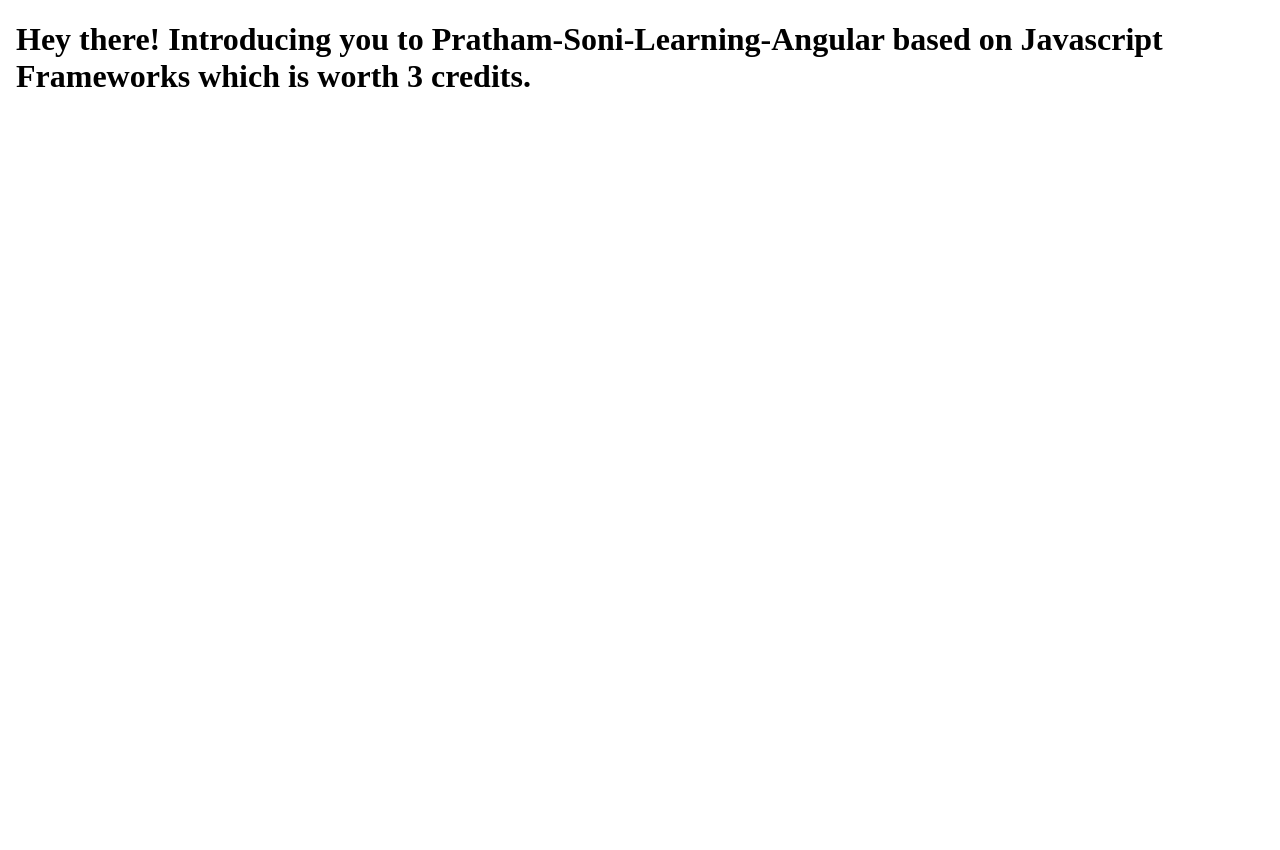
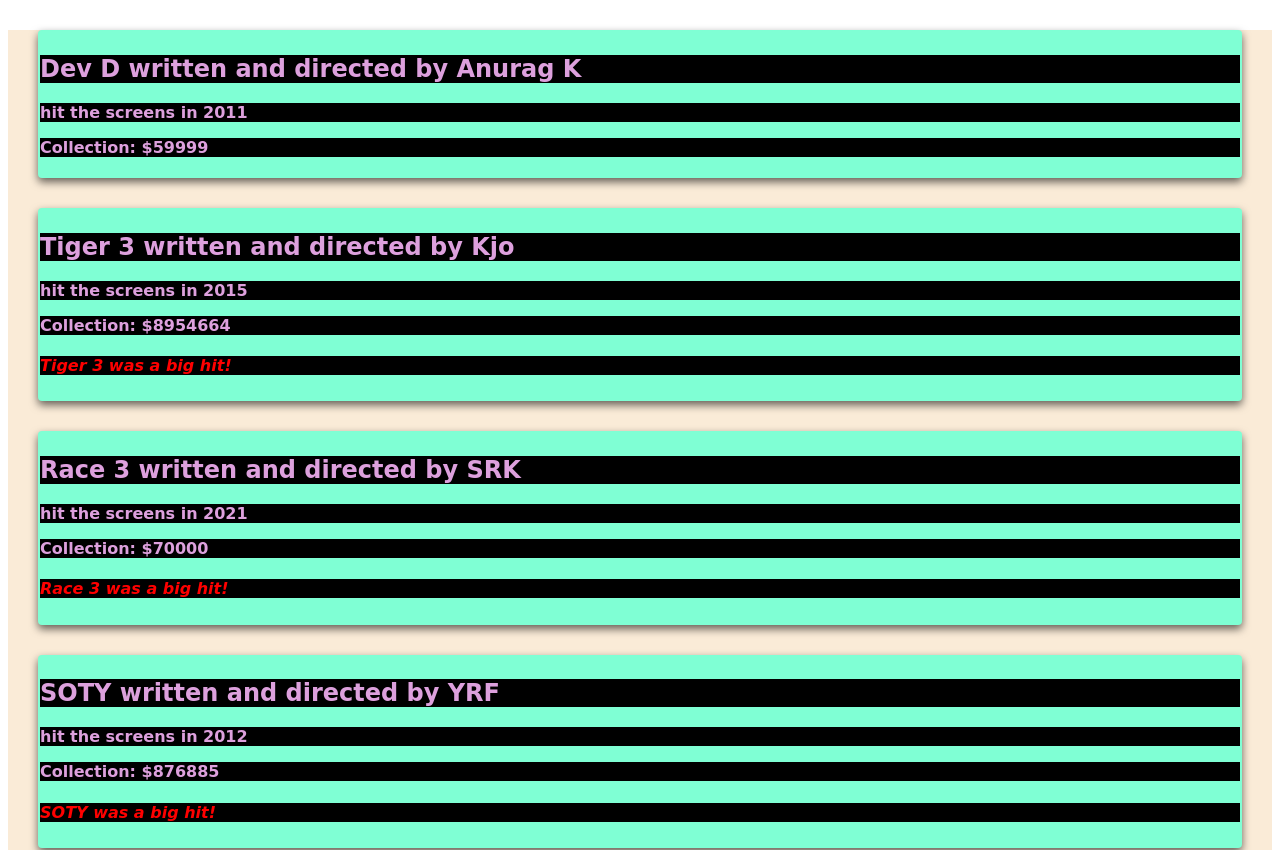
Before and after one commit to PrathamSoni23/Pratham_Soni_Learning_Angular, an Angular app: page / in a window 1280 px wide. Shown: the top 850 px of the page. Before the commit the page ends 800 px from the top, so only its background shows below. Built offline with nearby package versions, Linux system fonts and the light colour scheme.

Commit message:
Initialized and populated the array, added all the properties to 'app.component.html' using two structural directives 'ngfor' adn 'ngIf' and displayed the movie object after adding css to decorate.

```diff
--- a/src/app/app.component.css
+++ b/src/app/app.component.css
@@ -0,0 +1,40 @@
+
+
+
+.container div{
+
+  font-family: "Comic Sans MS";
+  border: 5px;
+  background-color: aquamarine;
+  border-radius: 4px;
+  padding: 5px 2px 5px 2px;
+  box-shadow: 0 4px 8px rgba(0, 0, 0, 0.6);
+  margin: 30px;
+}
+
+h2{
+
+  background-color: black;
+  color: plum;
+}
+
+h3 {
+
+  color: plum;
+  font-size: 16px;
+  font-weight: bold;
+  background-color: black;
+
+}
+
+h4 {
+
+  background-color: black;
+  color: red;
+  font-style: italic;
+}
+
+.container {
+
+  background-color: antiquewhite;
+}
--- a/src/app/app.component.html
+++ b/src/app/app.component.html
@@ -1,13 +1,10 @@
-<html>
 
-<head>
-  <title>Welcome to the new Project!</title>
-</head>
 
-<body>
-
-<h1>Hey there! Introducing you to {{title}} based on {{course}} which is worth {{courseCredit}} credits. </h1>
-
-</body>
-
-</html>
+<div class="container">
+  <div *ngFor="let movie of movieList">
+    <h2>{{ movie.name }} written and directed by {{ movie.director }}</h2>
+    <h3>hit the screens in {{ movie.yearReleased }}</h3>
+    <h3>Collection: ${{ movie.collection }}</h3>
+    <h4 *ngIf="movie.isHit"> {{ movie.name }} was a big hit!</h4>
+  </div>
+</div>
--- a/src/app/app.component.ts
+++ b/src/app/app.component.ts
@@ -1,16 +1,27 @@
 import { Component } from '@angular/core';
 import { RouterOutlet } from '@angular/router';
-import {User} from "./Shared/Models/user";
+import { CommonModule } from '@angular/common';
+import { Movies } from "./movies";
 
 @Component({
   selector: 'app-root',
   standalone: true,
-  imports: [RouterOutlet],
+  imports: [CommonModule, RouterOutlet],
   templateUrl: './app.component.html',
   styleUrl: './app.component.css'
 })
+
 export class AppComponent {
-  title = 'Pratham-Soni-Learning-Angular';
-  course:string = 'Javascript Frameworks';
-  courseCredit:number = 3;
+
+  movieList : Movies[] = [
+
+    {name: 'Dev D', director: 'Anurag K', yearReleased: '2011',collection: 59999, isHit: false},
+    {name: 'Tiger 3', director: 'Kjo', yearReleased: '2015', collection: 8954664, isHit: true},
+    {name: 'Race 3', director: 'SRK', yearReleased: '2021', collection:70000, isHit: true},
+    {name: 'SOTY', director: 'YRF', yearReleased: '2012', collection: 876885, isHit: true},
+    {name: 'Singh is King', director: 'Akki', yearReleased: '2005', collection: 50000, isHit: false},
+    {name: 'Hate Story', director: 'Emraan', yearReleased: '2016', collection:10000, isHit:false}
+
+  ];
+
 }
--- a/src/app/movies.ts
+++ b/src/app/movies.ts
@@ -1,9 +1,9 @@
 export interface Movies {
 
-  title:string,
+  name:string,
   director:string,
   yearReleased:string,
   collection:number,
-  hit?:boolean;
+  isHit?:boolean;
 
 }
```
